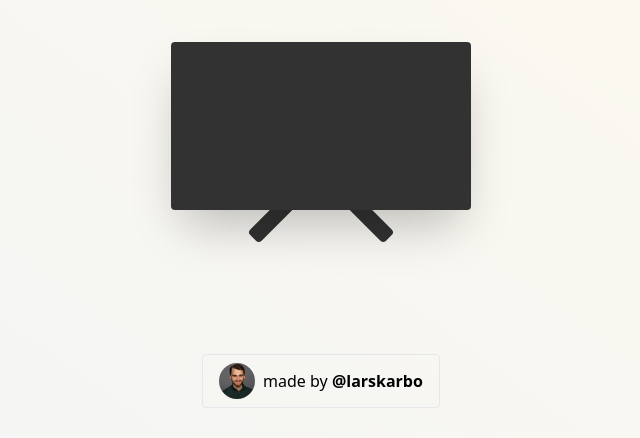
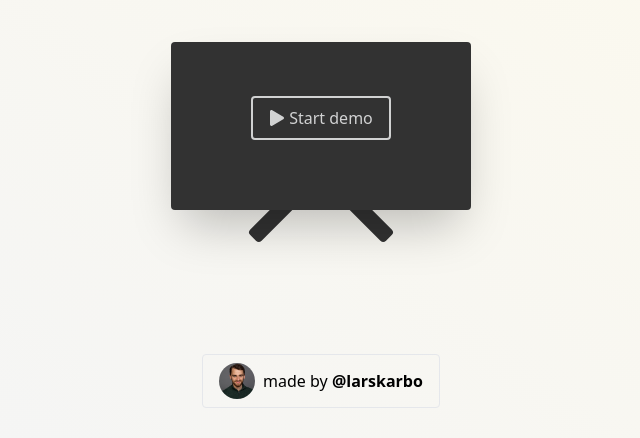
Before and after one commit to larskarbo/fileparty, a Gatsby site: page / in a window 1280 px wide. Shown: the part 430-868 px from the top of the page, without its empty margins (319-959 px from the left). Built offline with nearby package versions, Linux system fonts and the light colour scheme; Gatsby itself is replaced by a stand-in of ours; some packages are replaced by stand-ins of ours.

Commit message:
start demo button

```diff
--- a/src/templates/Show/BigMan.js
+++ b/src/templates/Show/BigMan.js
@@ -2,7 +2,7 @@ import React, { useEffect, useRef, useState } from "react";
 import GatsbyImage from 'gatsby-image';
 import { useStaticQuery, graphql } from 'gatsby';
 import ShareLink from 'react-twitter-share-link'
-import { FaTwitter } from "react-icons/fa";
+import { FaPlay, FaTwitter } from "react-icons/fa";
 
 export const BigMan = ({ mainLars, active, controls, buttons, player,
   setPaused, setProgr, paused, setPlayer, setButtons, setActive
@@ -22,6 +22,7 @@ export const BigMan = ({ mainLars, active, controls, buttons, player,
   `)
   const [waitingToStart, setWaitingToStart] = useState(false);
   const [videoAbove, setVideoAbove] = useState(true);
+  const [started, setStarted] = useState(false);
   const scale = 1.5;
 
 
@@ -171,7 +172,21 @@ export const BigMan = ({ mainLars, active, controls, buttons, player,
                 " target='_blank'><FaTwitter className="mr-1" /> Share</a>
               )}
             </ShareLink>
-          </div>}
+          </div>
+          }
+          {!started &&
+          <div className="flex flex-col h-full justify-center items-center">
+            <button
+              onClick={() => {
+                mainLars.current.currentTime = 0;
+                setStarted(true)
+                mainLars.current.play();
+                setWaitingToStart(false);
+              }}
+              className="flex flex-row items-center border-2 mb-4 border-gray-50 hover:opacity-100 transition-opacity duration-200  text-gray-50 opacity-80 font-normal px-4 py-2 rounded">
+                <FaPlay className="mr-1" />Start demo</button>
+          </div>
+          }
 
 
       </div>
--- a/src/templates/Show/Show.js
+++ b/src/templates/Show/Show.js
@@ -16,22 +16,6 @@ export const Show = ({ data }) => {
   const controls = false
 
 
-
-  useEffect(() => {
-    if (mainLars) {
-      // if () {
-      // } else {
-      const test = function () {
-
-        mainLars.current.play();
-
-      }
-      // }
-      mainLars.current.addEventListener('loadeddata', test);
-      return () => mainLars.current?.removeEventListener('loadeddata', test);
-    }
-
-  }, [mainLars]);
 
 
   return (
```
